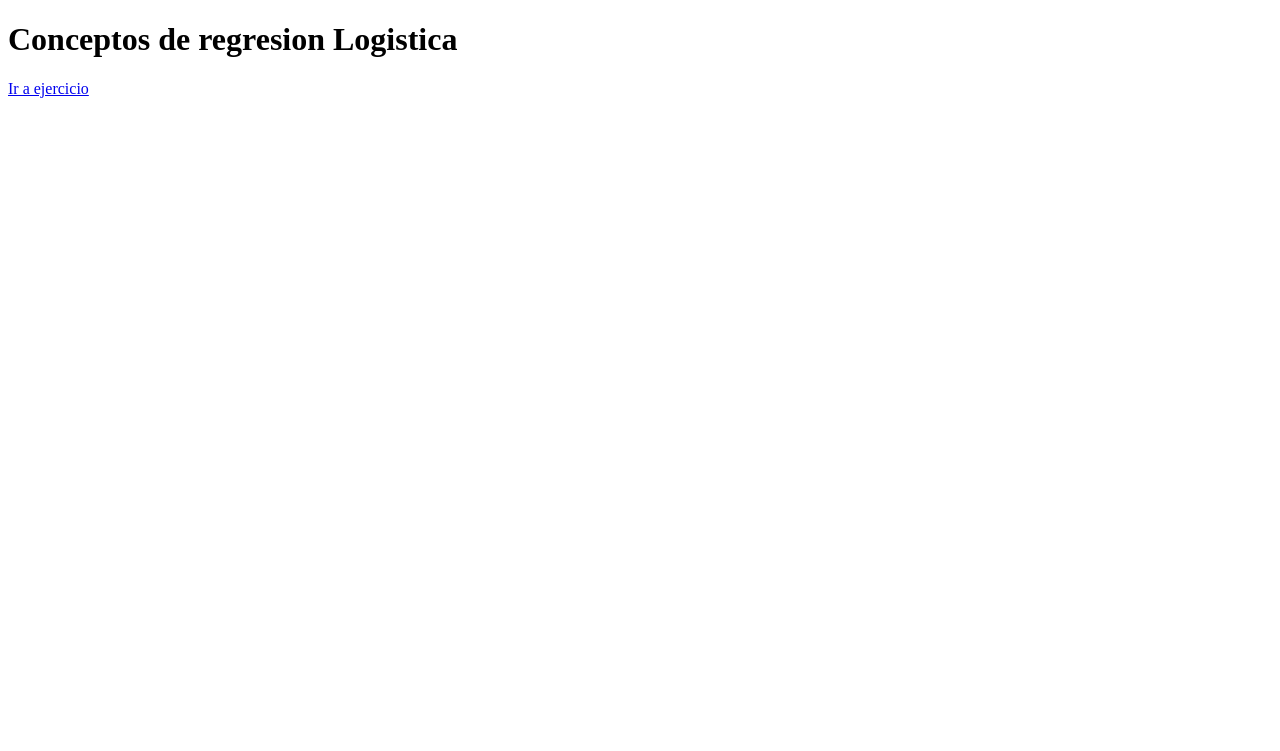
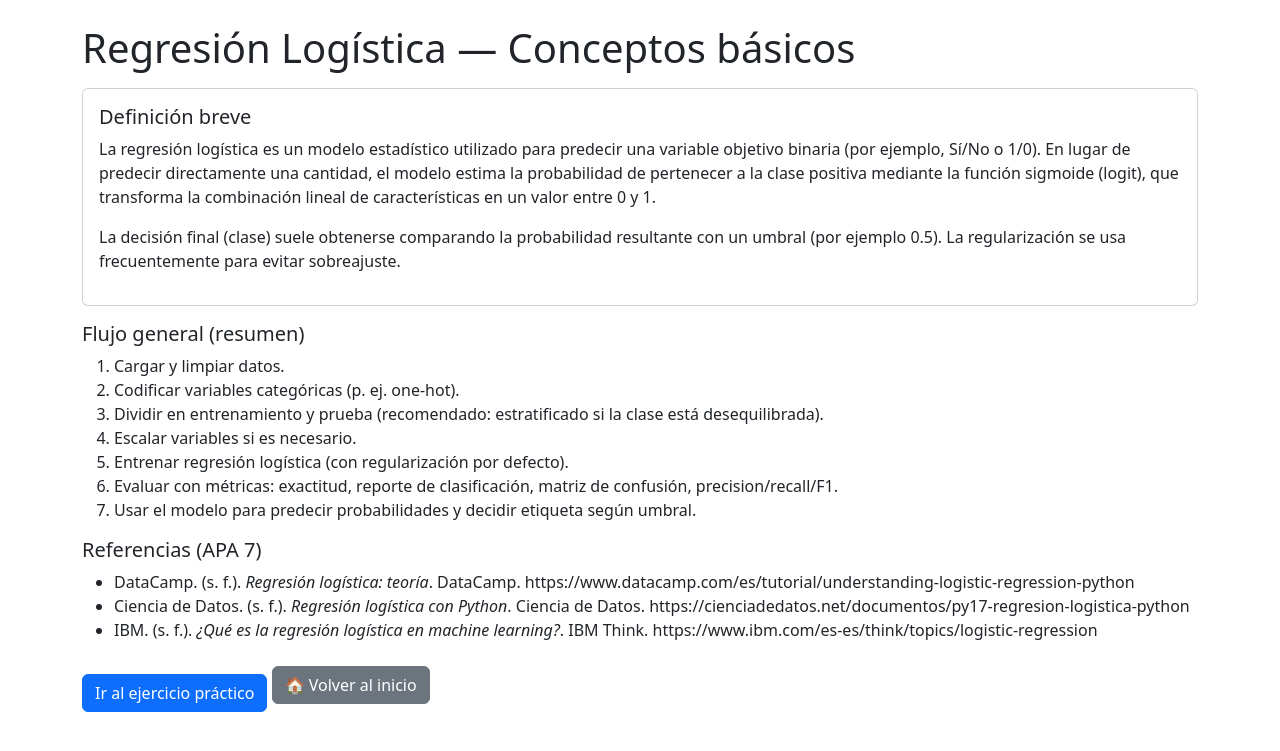
Before and after one commit to Lnbernal/SystemInnovation, a Flask app: page /regresionLogistica/conceptos in a window 1280 px wide. Shown: the top 751 px of the page. Run offline with Flask 3, Linux system fonts and the light colour scheme.

Commit message:
Se añadieron los conceptos de regresion logistica

```diff
--- a/templates/RLconceptos.html
+++ b/templates/RLconceptos.html
@@ -1,12 +1,61 @@
 <!DOCTYPE html>
-<html lang="en">
+<html lang="es">
 <head>
     <meta charset="UTF-8">
     <meta name="viewport" content="width=device-width, initial-scale=1.0">
-    <title>Regresion Logistica</title>
+    <title>Regresión Logística - Conceptos</title>
+    <link href="https://cdn.jsdelivr.net/npm/bootstrap@5.3.2/dist/css/bootstrap.min.css" rel="stylesheet">
 </head>
-<body>
-    <h1>Conceptos de regresion Logistica</h1>
-    <a href="ejercicio">Ir a ejercicio</a>
+<body class="p-4">
+    <div class="container">
+        <h1 class="mb-3">Regresión Logística — Conceptos básicos</h1>
+
+        <div class="card mb-3">
+            <div class="card-body">
+                <h5>Definición breve</h5>
+                <p>
+                    La regresión logística es un modelo estadístico utilizado para predecir
+                    una variable objetivo binaria (por ejemplo, Sí/No o 1/0). En lugar de predecir
+                    directamente una cantidad, el modelo estima la probabilidad de pertenecer a la
+                    clase positiva mediante la función sigmoide (logit), que transforma la combinación
+                    lineal de características en un valor entre 0 y 1.
+                </p>
+                <p>
+                    La decisión final (clase) suele obtenerse comparando la probabilidad resultante
+                    con un umbral (por ejemplo 0.5). La regularización se usa frecuentemente para evitar
+                    sobreajuste.
+                </p>
+            </div>
+        </div>
+
+        <h5>Flujo general (resumen)</h5>
+        <ol>
+            <li>Cargar y limpiar datos.</li>
+            <li>Codificar variables categóricas (p. ej. one-hot).</li>
+            <li>Dividir en entrenamiento y prueba (recomendado: estratificado si la clase está desequilibrada).</li>
+            <li>Escalar variables si es necesario.</li>
+            <li>Entrenar regresión logística (con regularización por defecto).</li>
+            <li>Evaluar con métricas: exactitud, reporte de clasificación, matriz de confusión, precision/recall/F1.</li>
+            <li>Usar el modelo para predecir probabilidades y decidir etiqueta según umbral.</li>
+        </ol>
+
+        <h5>Referencias (APA 7)</h5>
+        <ul>
+        <li>
+            DataCamp. (s. f.). <em>Regresión logística: teoría</em>. DataCamp.
+            https://www.datacamp.com/es/tutorial/understanding-logistic-regression-python
+        </li>
+        <li>
+            Ciencia de Datos. (s. f.). <em>Regresión logística con Python</em>. Ciencia de Datos.
+            https://cienciadedatos.net/documentos/py17-regresion-logistica-python
+        </li>
+        <li>
+            IBM. (s. f.). <em>¿Qué es la regresión logística en machine learning?</em>. IBM Think.
+            https://www.ibm.com/es-es/think/topics/logistic-regression
+        </li>
+        </ul>
+        <a href="{{ url_for('logistica2') }}" class="btn btn-primary mt-3">Ir al ejercicio práctico</a>
+        <a href="/index" class="btn btn-secondary">🏠 Volver al inicio</a>
+    </div>
 </body>
 </html>
```
